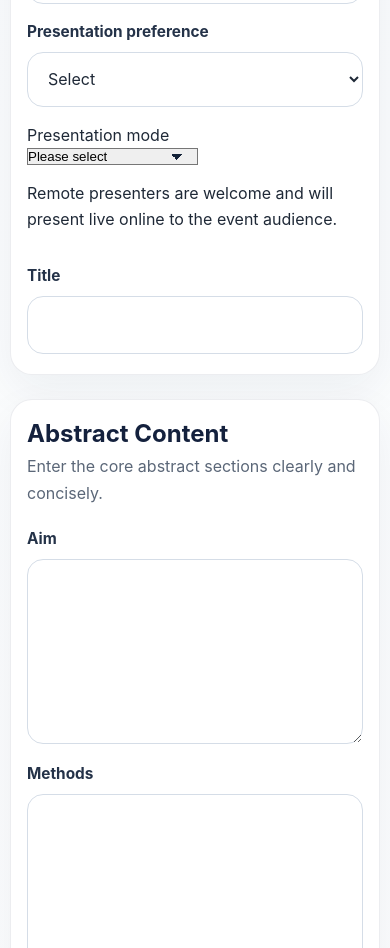
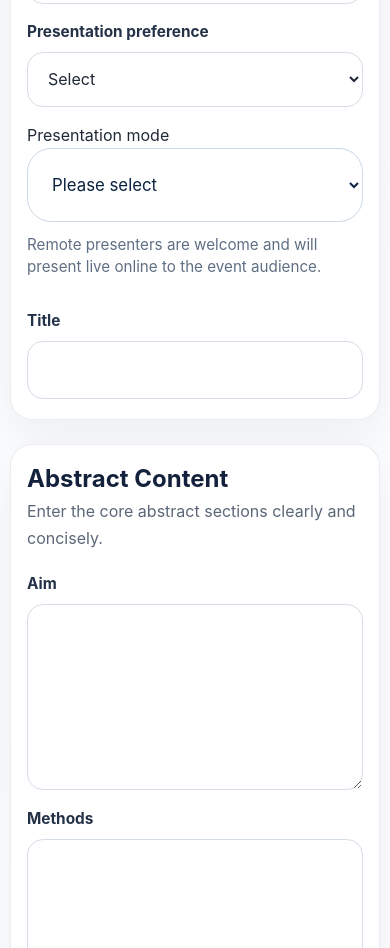
Before and after one commit to IstanbulSteve/Rehab-And-Innovation-Seminar, a website: page public/submit-abstract.html in a window 390 px wide. Shown: the part 2000-2948 px from the top of the page. Drawn offline with Linux system fonts and the light colour scheme.

Commit message:
Diagnose Styling flaws

```diff
--- a/public/styles.css
+++ b/public/styles.css
@@ -911,4 +911,41 @@ select.form-control {
   background-size: 6px 6px;
   background-repeat: no-repeat;
   padding-right: 2.5rem;
+}
+#presentation_mode {
+  width: 100%;
+  border: 1px solid #ccd8e6;
+  border-radius: 24px;
+  padding: 1rem 1.25rem;
+  min-height: 74px;
+  font: inherit;
+  font-size: 1.05rem;
+  color: #0b2341;
+  background-color: #fff;
+}
+
+#presentation_mode:focus {
+  outline: none;
+  border-color: #2f6f64;
+  box-shadow: 0 0 0 3px rgba(47, 111, 100, 0.15);
+}
+
+.form-hint {
+  margin-top: 0.75rem;
+  font-size: 0.95rem;
+  line-height: 1.45;
+  color: #5f6f84;
+}
+.sidebar-pricing-item span {
+  white-space: normal;
+  overflow: visible;
+  text-overflow: unset;
+  line-height: 1.35;
+}
+
+.sidebar-pricing-item small {
+  display: block;
+  margin-top: 0.15rem;
+  font-size: 0.82rem;
+  color: #5f6f84;
 }}
--- a/public/submit-abstract.html
+++ b/public/submit-abstract.html
@@ -91,16 +91,14 @@
                   <option>Either</option>
                 </select>
               </div>
-              <div class="form-group full-width">
+              <div>
                 <label for="presentation_mode">Presentation mode</label>
-
-                <select id="presentation_mode" name="presentation_mode" class="form-control" required>
+                <select id="presentation_mode" name="presentation_mode" required>
                   <option value="">Please select</option>
                   <option value="in_person">In-person</option>
                   <option value="remote">Remote / online</option>
                   <option value="either">Either / no preference</option>
                 </select>
-
                 <p class="form-hint">
                   Remote presenters are welcome and will present live online to the event audience.
                 </p>
```
